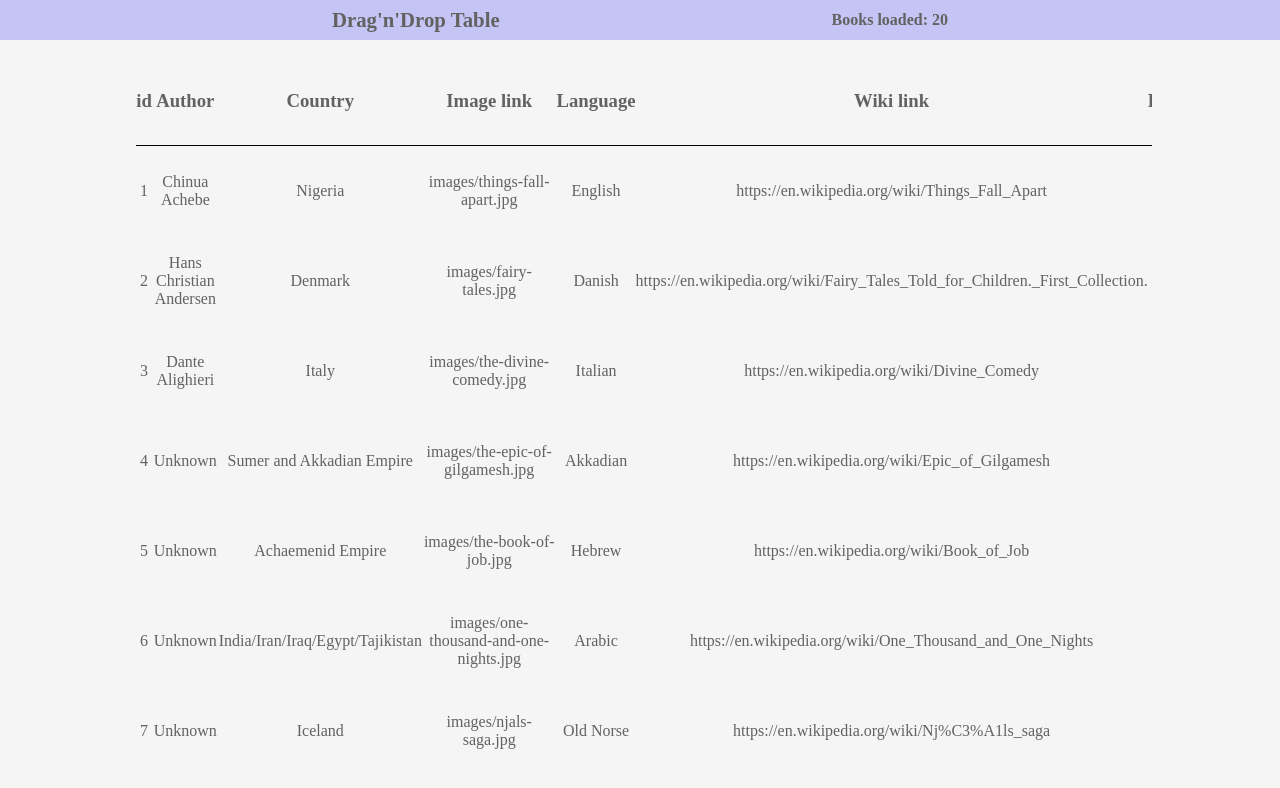
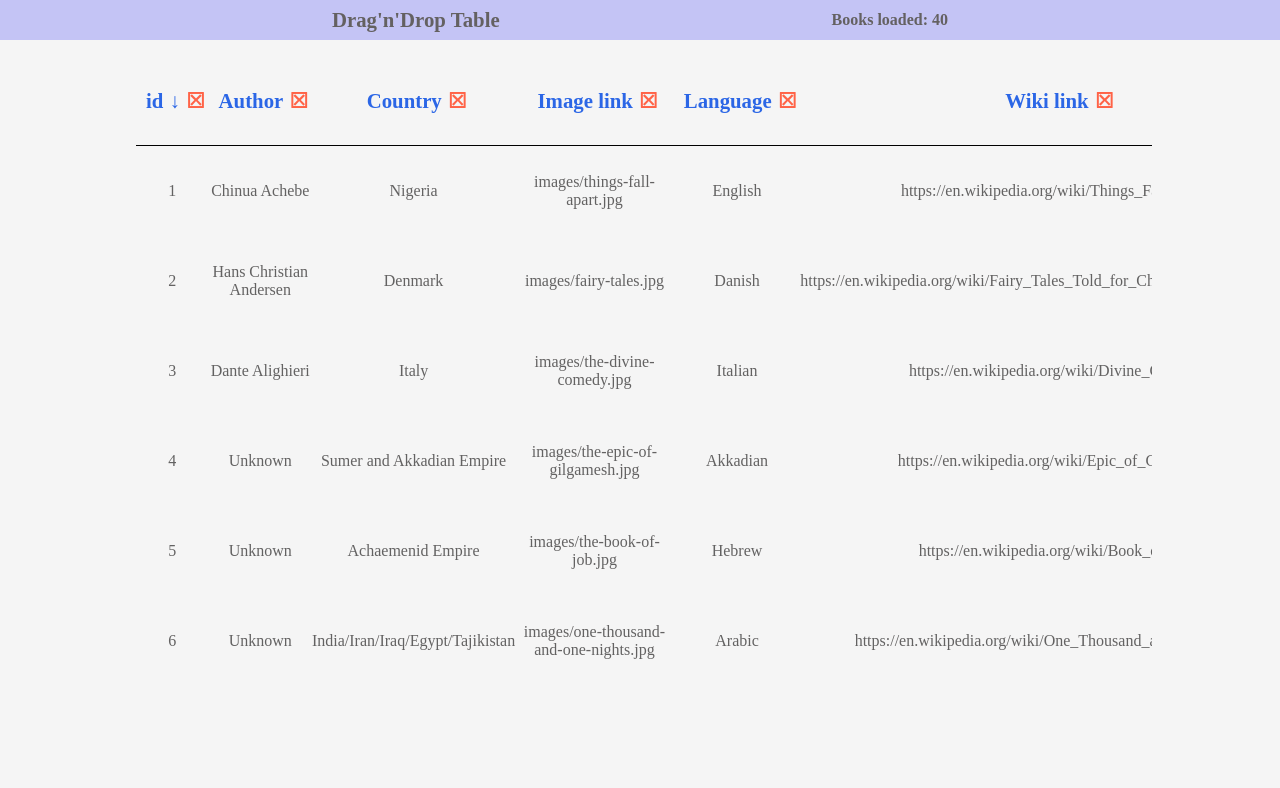
Before and after one commit to Crax88/dragable-sortable-table, a React (Create React App) app: page / in a window 1280 px wide. Shown: the top 788 px of the page. Built offline with nearby package versions, Linux system fonts and the light colour scheme; data requests are answered from the project's data file.

Commit message:
adds fetchning data on scroll

```diff
--- a/src/components/App/App.css
+++ b/src/components/App/App.css
@@ -14,3 +14,6 @@ body {
   margin: 0 auto;
   overflow-x: hidden;
 }
+.observer-target {
+  width: 2px;
+}
--- a/src/components/BookList/BookList.css
+++ b/src/components/BookList/BookList.css
@@ -1,6 +1,6 @@
 .booklist-wrapper {
   width: 100%;
-  height: 90vh;
+  height: 80vh;
   background-color: inherit;
   display: grid;
   grid-template-columns: repeat(9, 1fr);
--- a/src/components/BookList/BookList.js
+++ b/src/components/BookList/BookList.js
@@ -23,7 +23,7 @@ class BookList extends Component {
   };
 
   render() {
-    const { columnOrder, columns, books } = this.props;
+    const { columnOrder, columns, books, setObserverTarget } = this.props;
     return (
       <DragDropContext onDragEnd={this.handleDragEnd}>
         <Droppable
@@ -44,6 +44,7 @@ class BookList extends Component {
                 {columnOrder.map((columnId, idx) => {
                   const column = columns[columnId];
                   const columnData = books.map(book => book[column.accessor]);
+                  if (column.hided) return null;
                   return (
                     <DraggableColumn
                       key={column.id}
@@ -56,6 +57,7 @@ class BookList extends Component {
                   );
                 })}
                 {provided.placeholder}
+                <div ref={ref => setObserverTarget(ref)}></div>
               </div>
             );
           }}
--- a/src/components/BooksListContainer/BooksListContainer.js
+++ b/src/components/BooksListContainer/BooksListContainer.js
@@ -8,16 +8,39 @@ import { connect } from "react-redux";
 import { fetchBooks } from "../../store/actions";
 
 class BooksListContainer extends Component {
+  observerTarget = null;
+  observerCallback = entries => {
+    entries.forEach(entrie => {
+      if (entrie.isIntersecting) {
+        this.props.fetchBooks();
+      }
+    });
+  };
+  obsever = new IntersectionObserver(this.observerCallback, {
+    root: document.querySelector(".table-wrapper"),
+    rootMargin: "200px"
+  });
   componentDidMount() {
     this.props.fetchBooks();
   }
+  componentDidUpdate() {
+    if (this.props.books.length) {
+      this.obsever.observe(this.observerTarget);
+    }
+  }
+  setObserverTarget = ref => {
+    this.observerTarget = ref;
+  };
+
   render() {
     const { isLoading, error, books } = this.props;
     const preloader = isLoading ? <Preloader /> : null;
     const errorIndicator = error ? <ErrorIndicator /> : null;
     return (
       <>
-        {books.length && <BookList books={books} />}
+        {books.length && (
+          <BookList setObserverTarget={this.setObserverTarget} books={books} />
+        )}
         {preloader}
         {errorIndicator}
       </>
--- a/src/components/ColumnHeader/ColumnHeader.css
+++ b/src/components/ColumnHeader/ColumnHeader.css
@@ -4,6 +4,21 @@
   justify-content: center;
   position: sticky;
   top: 0;
+  padding: 0.2em;
   background-color: whitesmoke;
   border-bottom: 1px solid black;
 }
+.column-header span {
+  margin-left: 0.3em;
+  font-size: 1.3rem;
+  color: rgb(43, 102, 230);
+}
+.column-header-title {
+  height: 100%;
+  display: inline-flex;
+  align-items: center;
+}
+.column-hide {
+  color: tomato !important;
+  cursor: pointer;
+}
--- a/src/components/ColumnHeader/ColumnHeader.js
+++ b/src/components/ColumnHeader/ColumnHeader.js
@@ -1,24 +1,49 @@
 import React from "react";
 
 import { connect } from "react-redux";
-import { sortBooks } from "../../store/actions";
+import { sortBooks, hideColumn } from "../../store/actions";
+
 import "./ColumnHeader.css";
 
-const ColumnHeader = ({ dragHandleProps, title, field, prop, sortBooks }) => {
+const ColumnHeader = props => {
+  const {
+    dragHandleProps,
+    title,
+    field,
+    prop,
+    sortBooks,
+    ascending,
+    columnId,
+    hideColumn
+  } = props;
+
+  const indicator =
+    prop !== field ? null : ascending ? (
+      <span>&#8595;</span>
+    ) : (
+      <span>&#8593;</span>
+    );
+
   return (
-    <h3
-      className="column-header"
-      {...dragHandleProps[0]}
-      onClick={() => sortBooks(field)}
-    >
-      {title}
+    <h3 className="column-header" {...dragHandleProps[0]}>
+      <span className="column-header-title" onClick={() => sortBooks(field)}>
+        {title}
+      </span>
+      {indicator}
+      <span onClick={e => hideColumn(columnId)} className="column-hide">
+        &#x2612;
+      </span>
     </h3>
   );
 };
-const mapStateToProps = ({ bookList: { field } }) => {
+
+const mapStateToProps = ({ bookList: { field, ascending } }) => {
   return {
-    prop: field
+    prop: field,
+    ascending
   };
 };
 
-export default connect(mapStateToProps, { sortBooks })(ColumnHeader);
+export default connect(mapStateToProps, { sortBooks, hideColumn })(
+  ColumnHeader
+);
--- a/src/components/DraggableColumn/DraggableColumn.js
+++ b/src/components/DraggableColumn/DraggableColumn.js
@@ -34,6 +34,7 @@ const DraggableColumn = ({
               title={title}
               dragHandleProps={[provided.dragHandleProps]}
               field={field}
+              columnId={dragId}
             />
             {items.map((item, idx) => (
               <ColumnItem key={idx} item={item} />
--- a/src/store/actionTypes/index.js
+++ b/src/store/actionTypes/index.js
@@ -3,3 +3,4 @@ export const FETCH_BOOKS_SUCCESS = "FETCH_BOOKS_SUCCESS";
 export const FETCH_BOOKS_FAILURE = "FETCH_BOOKS_FAILURE";
 export const UPDATE_COLUMN_ORDER = "UPDATE_COLUMN_ORDER";
 export const SORT_BOOKS = "SORT_BOOKS";
+export const HIDE_BOOKLIST_COLUMN = "HIDE_BOOKLIST_COLUMN";
--- a/src/store/actions/index.js
+++ b/src/store/actions/index.js
@@ -3,7 +3,8 @@ import {
   FETCH_BOOKS_SUCCESS,
   FETCH_BOOKS_FAILURE,
   UPDATE_COLUMN_ORDER,
-  SORT_BOOKS
+  SORT_BOOKS,
+  HIDE_BOOKLIST_COLUMN
 } from "../actionTypes";
 
 const booksRequested = () => {
@@ -32,7 +33,16 @@ export const reorderColumns = (id, index) => dispatch => {
     payload: { id, index }
   });
 };
+
+export const hideColumn = columnId => dispatch => {
+  dispatch({
+    type: HIDE_BOOKLIST_COLUMN,
+    payload: columnId
+  });
+};
+
 export const sortBooks = filed => dispatch => {
+  console.log("gfgfdgfd");
   dispatch({
     type: SORT_BOOKS,
     payload: filed
--- a/src/store/reducers/BookColumns.js
+++ b/src/store/reducers/BookColumns.js
@@ -1,4 +1,4 @@
-import { UPDATE_COLUMN_ORDER } from "../actionTypes";
+import { UPDATE_COLUMN_ORDER, HIDE_BOOKLIST_COLUMN } from "../actionTypes";
 
 const updateColumnOrder = (state, reorderData) => {
   const {
@@ -15,6 +15,15 @@ const updateColumnOrder = (state, reorderData) => {
   };
 };
 
+const hideColumn = (state, columnId) => {
+  const column = state.bookColumns.columns[columnId];
+  column.hided = true;
+  return {
+    ...state.bookColumns,
+    columns: { ...state.bookColumns.columns, [columnId]: column }
+  };
+};
+
 export const updateColumns = (state, action) => {
   if (state === undefined) {
     return {
@@ -22,47 +31,56 @@ export const updateColumns = (state, action) => {
         "column-1": {
           id: "column-1",
           title: "id",
-          accessor: "id"
+          accessor: "id",
+          hided: false
         },
         "column-2": {
           id: "column-2",
           title: "Author",
-          accessor: "author"
+          accessor: "author",
+          hided: false
         },
         "column-3": {
           id: "column-3",
           title: "Country",
-          accessor: "country"
+          accessor: "country",
+          hided: false
         },
         "column-4": {
           id: "column-4",
           title: "Image link",
-          accessor: "imageLink"
+          accessor: "imageLink",
+          hided: false
         },
         "column-5": {
           id: "column-5",
           title: "Language",
-          accessor: "language"
+          accessor: "language",
+          hided: false
         },
         "column-6": {
           id: "column-6",
           title: "Wiki link",
-          accessor: "link"
+          accessor: "link",
+          hided: false
         },
         "column-7": {
           id: "column-7",
           title: "Pages",
-          accessor: "pages"
+          accessor: "pages",
+          hided: false
         },
         "column-8": {
           id: "column-8",
           title: "Title",
-          accessor: "title"
+          accessor: "title",
+          hided: false
         },
         "column-9": {
           id: "column-9",
           title: "Year",
-          accessor: "year"
+          accessor: "year",
+          hided: false
         }
       },
       columnOrder: [
@@ -81,6 +99,8 @@ export const updateColumns = (state, action) => {
   switch (action.type) {
     case UPDATE_COLUMN_ORDER:
       return updateColumnOrder(state, action.payload);
+    case HIDE_BOOKLIST_COLUMN:
+      return hideColumn(state, action.payload);
     default:
       return state.bookColumns;
   }
```
